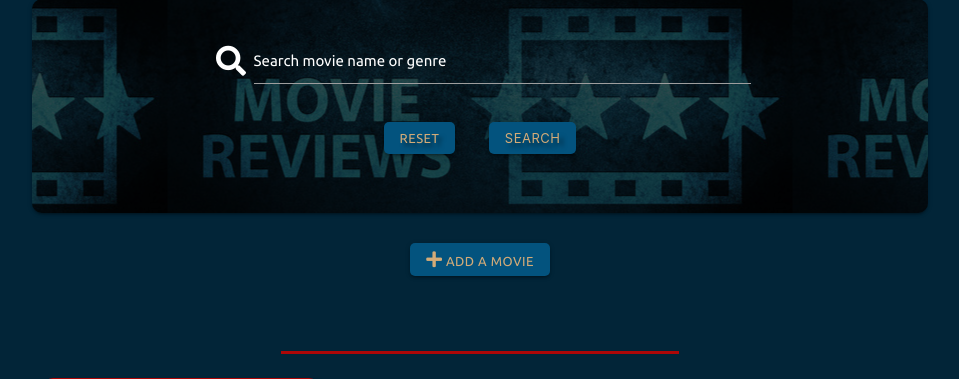
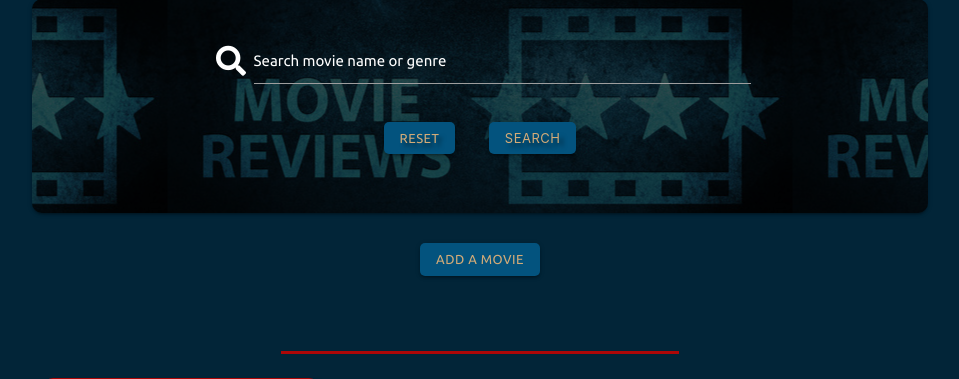
Before and after one commit to Ashb87/Ms3-Movie-Review, a Flask app: page /movies in a window 1280 px wide. Shown: the part 100-479 px from the top of the page, without its empty margins (160-1119 px from the left). Run offline with Flask 2, Linux system fonts and the light colour scheme; the visitor is signed in with stand-in values (Sample User, id 1); grey boxes marked "Sample" are stand-in pictures; a database or web service that is not in the repository returns one stand-in record (values such as "Sample title"); some libraries are stand-ins or nearby versions.

Commit message:
removed icons from buttons

```diff
--- a/static/css/style.css
+++ b/static/css/style.css
@@ -7,6 +7,7 @@
     -webkit-box-sizing: border-box;
     box-sizing: border-box;
   }
+
 body{
     min-height: 100vh;
     background-color: #022538;
--- a/templates/movies.html
+++ b/templates/movies.html
@@ -31,7 +31,7 @@
         <div class="row center-align">
             <div class="col-10 offset-1 col-md-4 offset-md-4">
                 <a href="{{ url_for('add_movie') }}" class="btn btn-add btn-small">
-                <i class="fas fa-plus" aria-hidden="true"></i> Add a Movie</a>
+                Add a Movie</a>
             </div>
         </div>
         {% else %}
```
